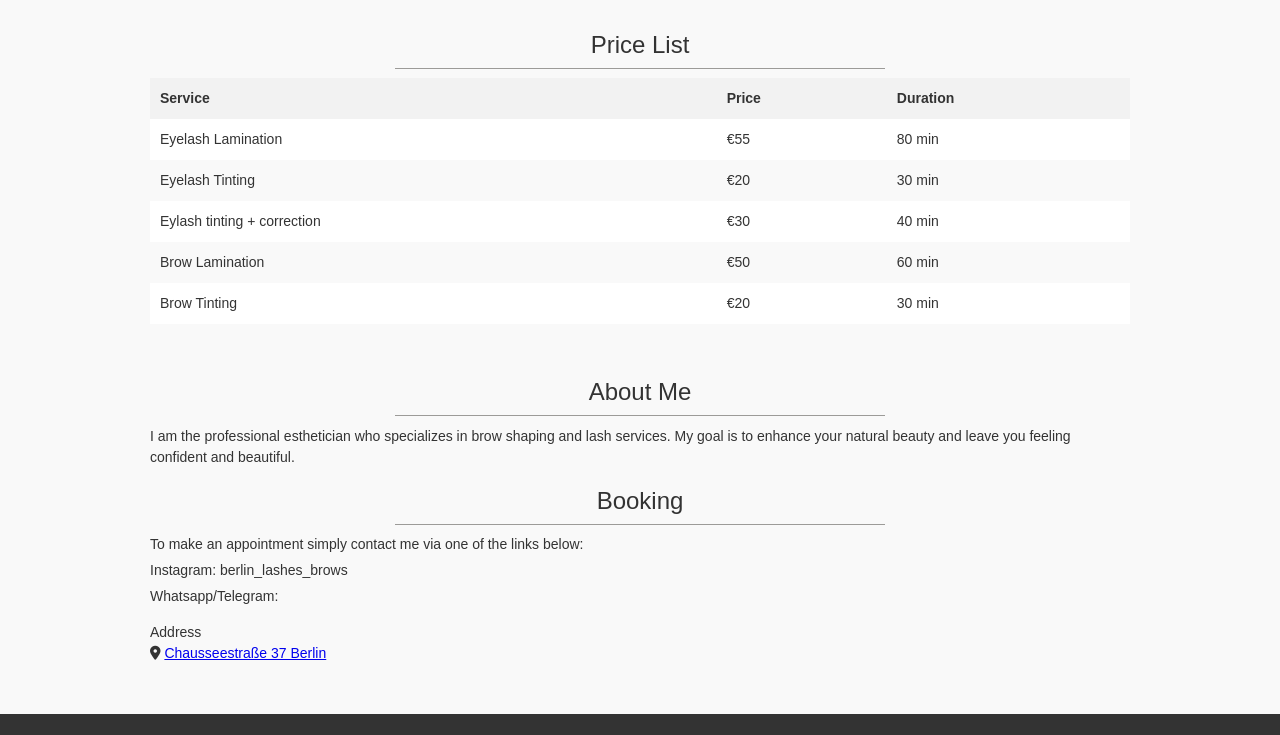
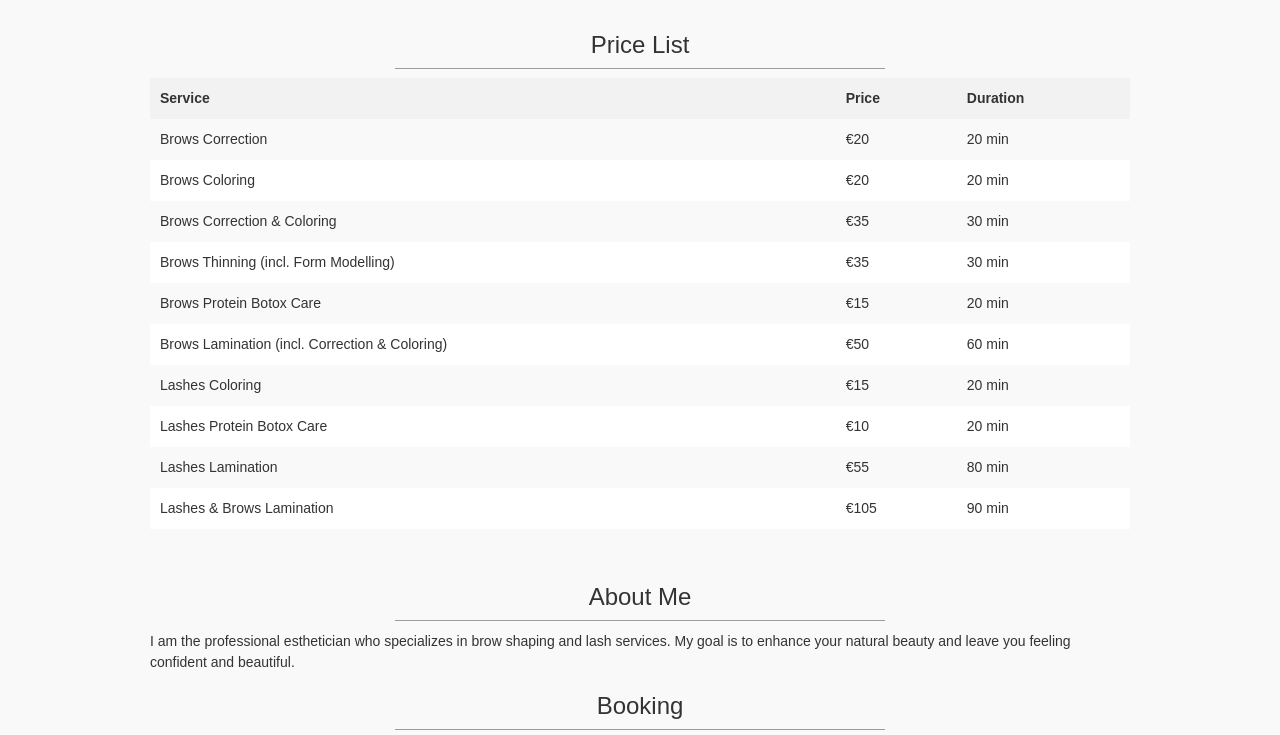
Before and after one commit to VictorKovatsenko/victorkovatsenko.github.io, a plain HTML site: page index.html in a window 1280 px wide. Shown: the part 790-1525 px from the top of the page. Drawn offline with Linux system fonts and the light colour scheme.

Commit message:
Price list updated

```diff
--- a/index.html
+++ b/index.html
@@ -27,7 +27,7 @@
 
 	<header id="header">
 		<h1>BROWS & LASHES</h1>
-		<h2 class="subtitle">By Viktoria</h2>
+		<h2 class="subtitle">By Victoria</h2>
 		<a href="https://instagram.com/berlin_lashes_brows/" class="instagram-icon">
 <!--		<a href="https://ig.me/m/berlin_lashes_brows/" class="instagram-icon">-->
 		<i class="fab fa-instagram fa-l"></i></a>
@@ -80,29 +80,56 @@
 			</thead>
 			<tbody>
 			  <tr>
-				<td>Eyelash Lamination</td>
+			  </tr>
+			  <tr>
+				<td>Brows Correction</td>
+				<td>€20</td>
+				<td>20 min</td>
+			  </tr>
+			  <tr>
+				<td>Brows Coloring</td>
+				<td>€20</td>
+				<td>20 min</td>
+			  </tr>
+			  <tr>
+				<td>Brows Correction & Coloring</td>
+				<td>€35</td>
+				<td>30 min</td>
+			  </tr>
+			  <tr>
+				<td>Brows Thinning (incl. Form Modelling)</td>
+				<td>€35</td>
+				<td>30 min</td>
+			  </tr>
+			  <tr>
+				<td>Brows Protein Botox Care</td>
+				<td>€15</td>
+				<td>20 min</td>
+			  </tr>
+			  <tr>
+				<td>Brows Lamination (incl. Correction & Coloring)</td>
+				<td>€50</td>
+				<td>60 min</td>
+			  </tr>
+			  <tr>
+				<td>Lashes Coloring</td>
+				<td>€15</td>
+				<td>20 min</td>
+			  </tr>
+			  <tr>
+				<td>Lashes Protein Botox Care</td>
+				<td>€10</td>
+				<td>20 min</td>
+			  </tr>
+			  <tr>
+				<td>Lashes Lamination</td>
 				<td>€55</td>
 				<td>80 min</td>
 			  </tr>
 			  <tr>
-				<td>Eyelash Tinting</td>
-				<td>€20</td>
-				<td>30 min</td>
-			  </tr>
-			  <tr>
-				<td>Eylash tinting + correction</td>
-				<td>€30</td>
-				<td>40 min</td>
-			  </tr>
-			  <tr>
-				<td>Brow Lamination</td>
-				<td>€50</td>
-				<td>60 min</td>
-			  </tr>
-			  <tr>
-				<td>Brow Tinting</td>
-				<td>€20</td>
-				<td>30 min</td>
+				<td>Lashes & Brows Lamination</td>
+				<td>€105</td>
+				<td>90 min</td>
 			  </tr>
 			</tbody>
 		  </table>
```
